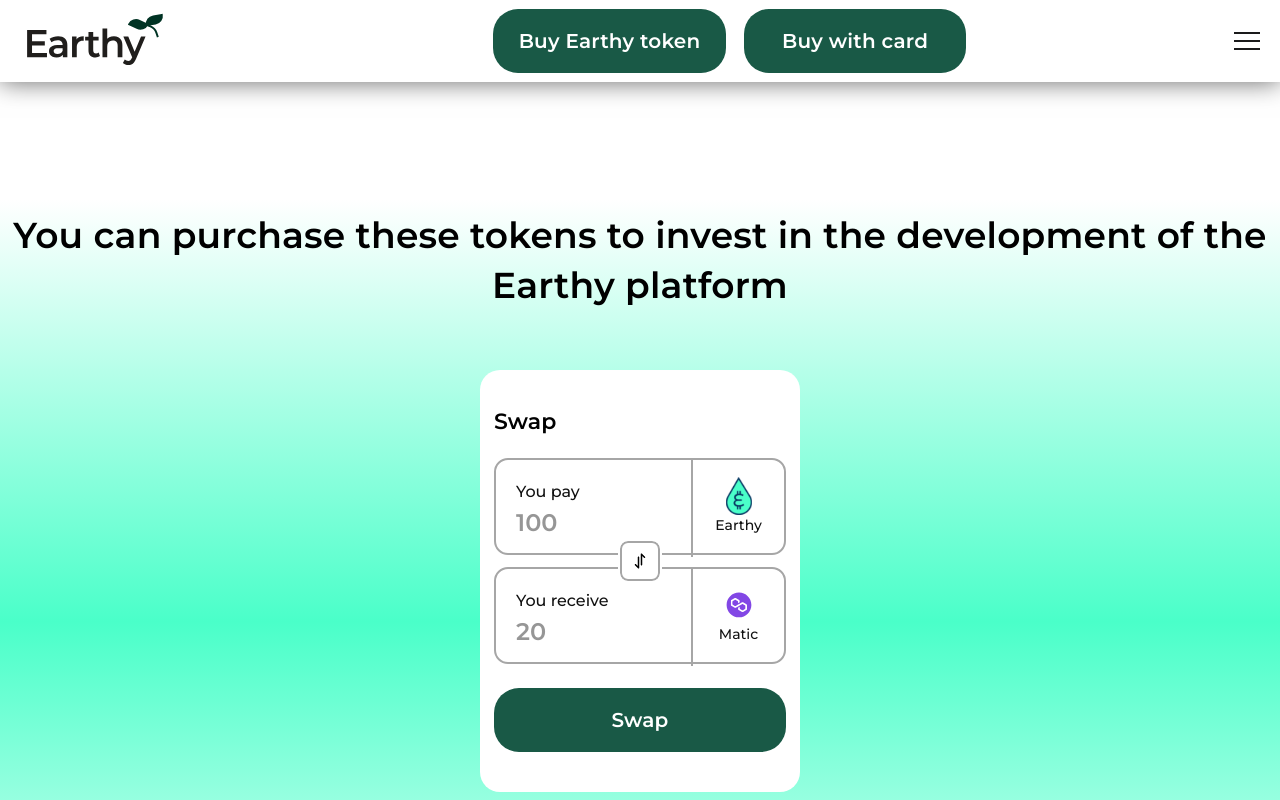
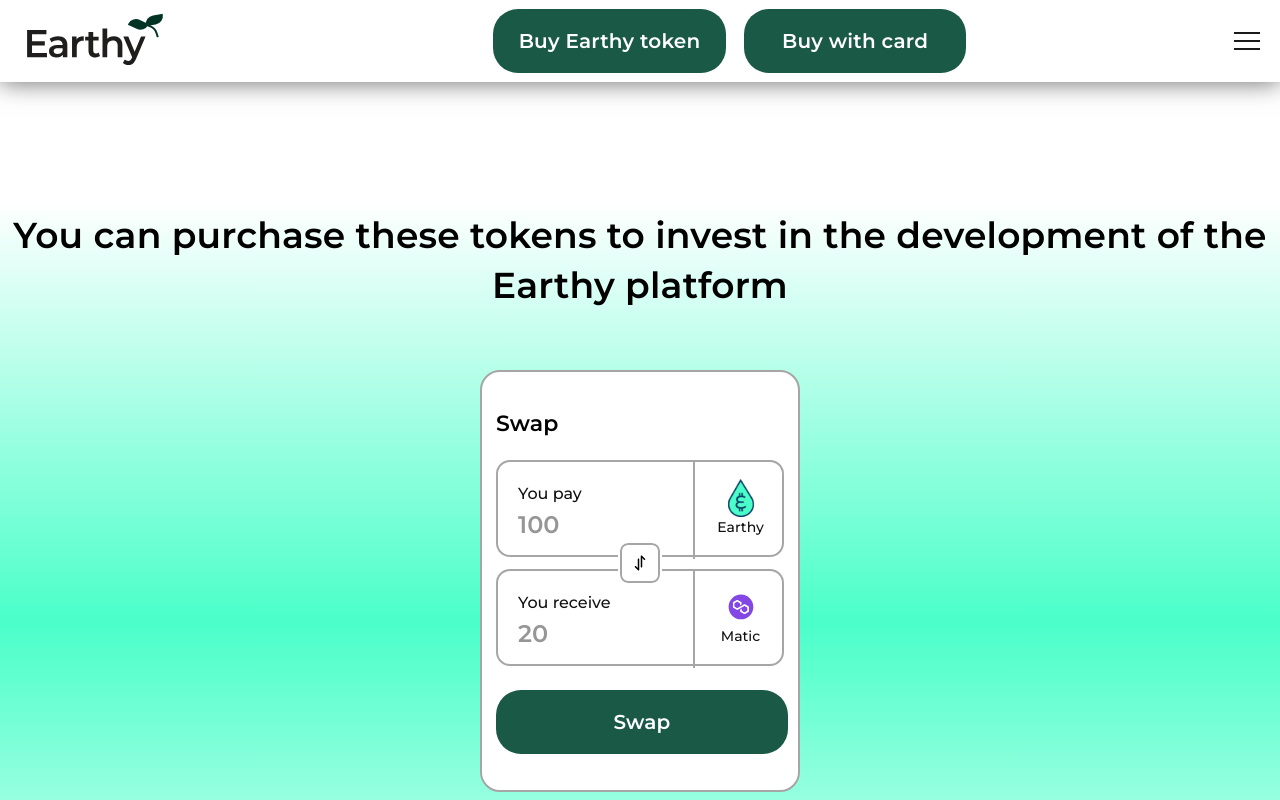
Before and after one commit to DMCprogs/earthry, a Next.js app: page /buy_token in a window 1280 px wide. Shown: the top 800 px of the page. Built offline with nearby package versions, Linux system fonts and the light colour scheme.

Commit message:
border on swapblock

```diff
--- a/src/app/components/swapBlock/styles.SwapBlock.ts
+++ b/src/app/components/swapBlock/styles.SwapBlock.ts
@@ -8,6 +8,7 @@
   border-radius: 20px;
   background-color: #fff;
   margin: 0 auto;
+  border: 2px solid #a6a6a6;
 `;
 
 export const H3SwapBlockHeaderSC = styled.h3`
```
